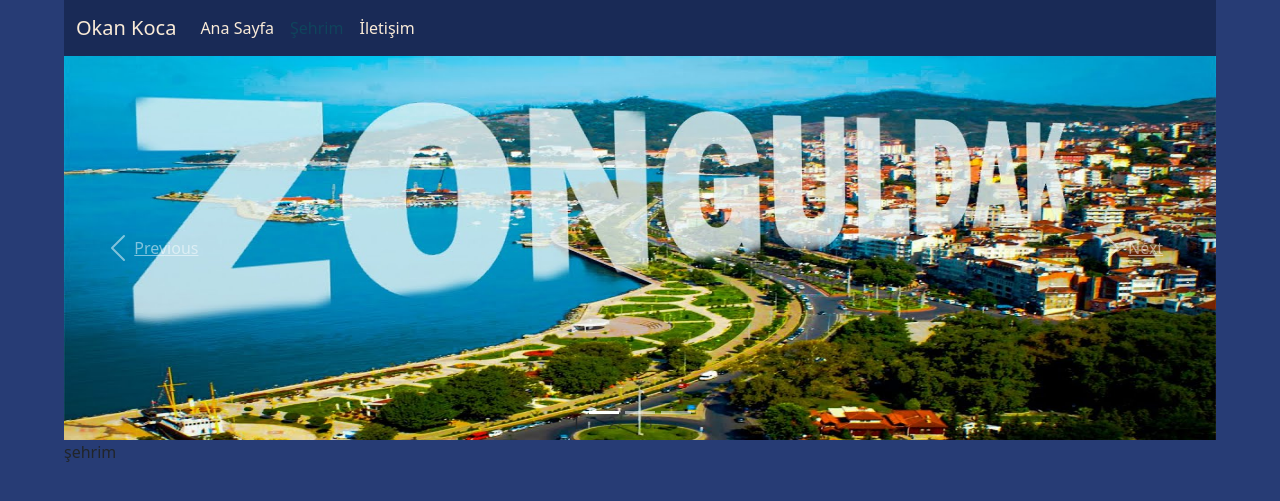
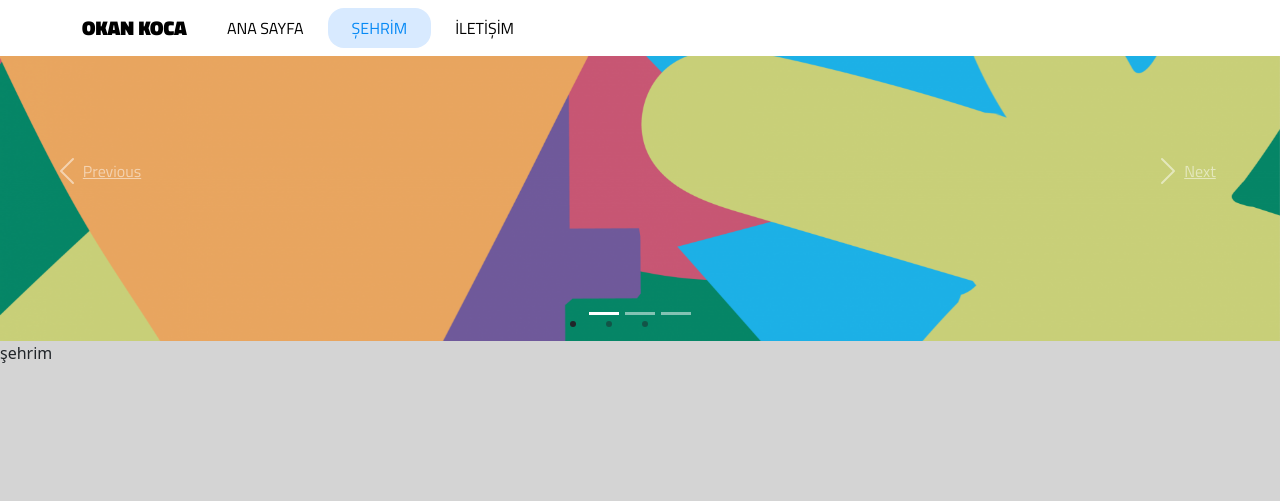
Before and after one commit to OkanKoca/WebTeknolojileri-Proje, a PHP site: page /mycity.html in a window 1280 px wide. Shown: the top 501 px of the page. Run offline with PHP 8.4, Linux system fonts and the light colour scheme.

Commit message:
ana sayfa düzenleme, navbar değişiklikleri

```diff
--- a/mycity.css
+++ b/mycity.css
@@ -1,12 +1,14 @@
 body
 {
-    background-color: #273c75;
+    background-color: #2f3640;
     padding-left: 5%;
     padding-right: 5% ;
+    color: antiquewhite;
 }
 .navbar
 {
   background-color: #192a56;
+  border-radius: 0px 0px 16px 16px;
 
 }
 .navbar .nav-link
@@ -27,7 +29,7 @@ body
 }
 .carousel-item
 {
-    height: 24rem;
+    height: 32rem;
     background-color: #777;
     color: white;
     position: relative;
--- a/mycity.html
+++ b/mycity.html
@@ -8,47 +8,42 @@
     <script src="script.js"></script>
 
     <link href="https://cdn.jsdelivr.net/npm/bootstrap@5.3.3/dist/css/bootstrap.min.css" rel="stylesheet" integrity="sha384-QWTKZyjpPEjISv5WaRU9OFeRpok6YctnYmDr5pNlyT2bRjXh0JMhjY6hW+ALEwIH" crossorigin="anonymous">
-    <link rel = "stylesheet" href = "mycity.css">
+    <link rel = "stylesheet" href = "style.css">
   </head>
 
 <body>
-    <nav class="navbar navbar-expand-lg">
-        <div class="container-fluid">
-          <a class="navbar-brand" href="index.html">Okan Koca</a>
+  <nav class="navbar navbar-expand-lg fixed-top text-uppercase">
+    <div class="container">
+      <a class="navbar-brand font-weight bold" href="index.html">Okan Koca</a>
       <button class="navbar-toggler" type="button" data-bs-toggle="collapse" data-bs-target="#navbarNavDropdown" aria-controls="navbarNavDropdown" aria-expanded="false" aria-label="Toggle navigation">
         <span class="navbar-toggler-icon"></span>
       </button>
       <div class="collapse navbar-collapse" id="navbarNavDropdown">
-            <ul class="navbar-nav">
-              <li class="nav-item">
-                <a class="nav-link" href="index.html">Ana Sayfa</a>
-              </li>
-              <li class="nav-item">
-                <a class="nav-link active" aria-current="page" href="mycity.html">Şehrim</a>
-              </li>
-              <li class="nav-item">
-                <a class="nav-link" href="contact.html">İletişim</a>
-              </li>
-            </ul>
+        <div class="navbar-nav ml-auto">
+            <a class="nav-link px-lg-4" aria-current="page" href="index.html">Ana Sayfa</a>
+            <a class="nav-link active px-lg-4" href="mycity.html">ŞEHRİM</a>
+            <a class="nav-link px-lg-4" href="contact.html">İLETİŞİM</a>
+        </div>
       </div>
     </div>
   </nav>
+
        <!--slider-->
        <div id="carouselExampleIndicators" class="carousel slide" data-bs-ride="carousel">
-        <ol class="carousel-indicators">
+        <ul class="carousel-indicators">
           <li data-bs-target="#carouselIndicators" data-bs-slide-to="0" class="active"></li>
           <li data-bs-target="#carouselIndicators" data-bs-slide-to="1"></li>
           <li data-bs-target="#carouselIndicators" data-bs-slide-to="2"></li>
-        </ol>
+        </ul>
         <div class="carousel-inner">
           <div class="carousel-item active">
-            <img class="d-block w-100" src="zonguldakbanner.jpg" alt="First slide">
+            <img class="d-block w-100" src="slider1.jpeg" alt="First slide">
           </div>
           <div class="carousel-item">
-            <img class="d-block w-100" src="devrekbanner.jpg" alt="Second slide">
+            <img class="d-block w-100" src="slider1.jpeg" alt="Second slide">
           </div>
           <div class="carousel-item">
-            <img class="d-block w-100" src="cvphoto.jpg" alt="Third slide">
+            <img class="d-block w-100" src="slider1.jpeg" alt="Third slide">
           </div>
         </div>
         <a class="carousel-control-prev" href="#carouselExampleIndicators" role="button" data-bs-slide="prev">
--- a/style.css
+++ b/style.css
@@ -1,31 +1,62 @@
+@import url('https://fonts.googleapis.com/css2?family=Quicksand:wght@300..700&display=swap');
+@import url('https://fonts.googleapis.com/css2?family=Quicksand:wght@300..700&family=Titillium+Web:ital,wght@0,200;0,300;0,400;0,600;0,700;0,900;1,200;1,300;1,400;1,600;1,700&display=swap');
+*
+{
+  font-family:'Titillium Web', sans-serif;
+}
 body
 {
-    background-color: #273c75;
-    padding-left: 5%;
-    padding-right: 5% ;
+    background-color: #d4d4d4;
 }
 .navbar
 {
-  background-color: #192a56;
-
+  background-color: white;
 }
-.navbar .nav-link
+.nav-link
 {
-  color: antiquewhite;
+  color: black;
+  font-size: 1rem;
+  font-weight: 500;
+  text-align: center;
+  border-radius: 1rem;
 }
 .navbar .nav-link:hover
 {
-    color: #487eb0;
+    background-color: #d8d8d8;
+    border-radius: 1rem;
+    transition-duration: 0.2s;
 }
 .navbar .navbar-brand
 {
-  color: antiquewhite;
+  color: black;
+  font-weight: 800;
+  font-size: 1.25rem;
+  transition-duration: 0.3s;
+}
+.navbar .navbar-brand:hover
+{
+  color:#0689f5;
+  transition-duration: 0.3s;
 }
 .navbar .nav-link.active
 {
-  color: #40739e;
+  color: #0689f5;
+  background-color: #d8eaff;
+  border-radius: 1rem;
 }
-li
+.main
 {
-    list-style-type: none;
+  background: url('okankoca\ \(1\).png') no-repeat;
+  background-size: cover;
+  width: 100%;
+  height: 100vh;
+  background-color: #cfe9ff;
 }
+.main h1{
+  font-size: 4.4rem;
+  font-weight: 700;
+}
+.main h5
+{
+  font-size: 1.4rem;
+}
```
Also changed, not shown: contact.html (+10 -14 lines), index.html (+20 -14 lines), okankoca (1).png (added), okankoca (2).jpg (added), okankoca.png (added), slider1.jpeg (added). Lines whose indentation alone changed are shown as unchanged.
